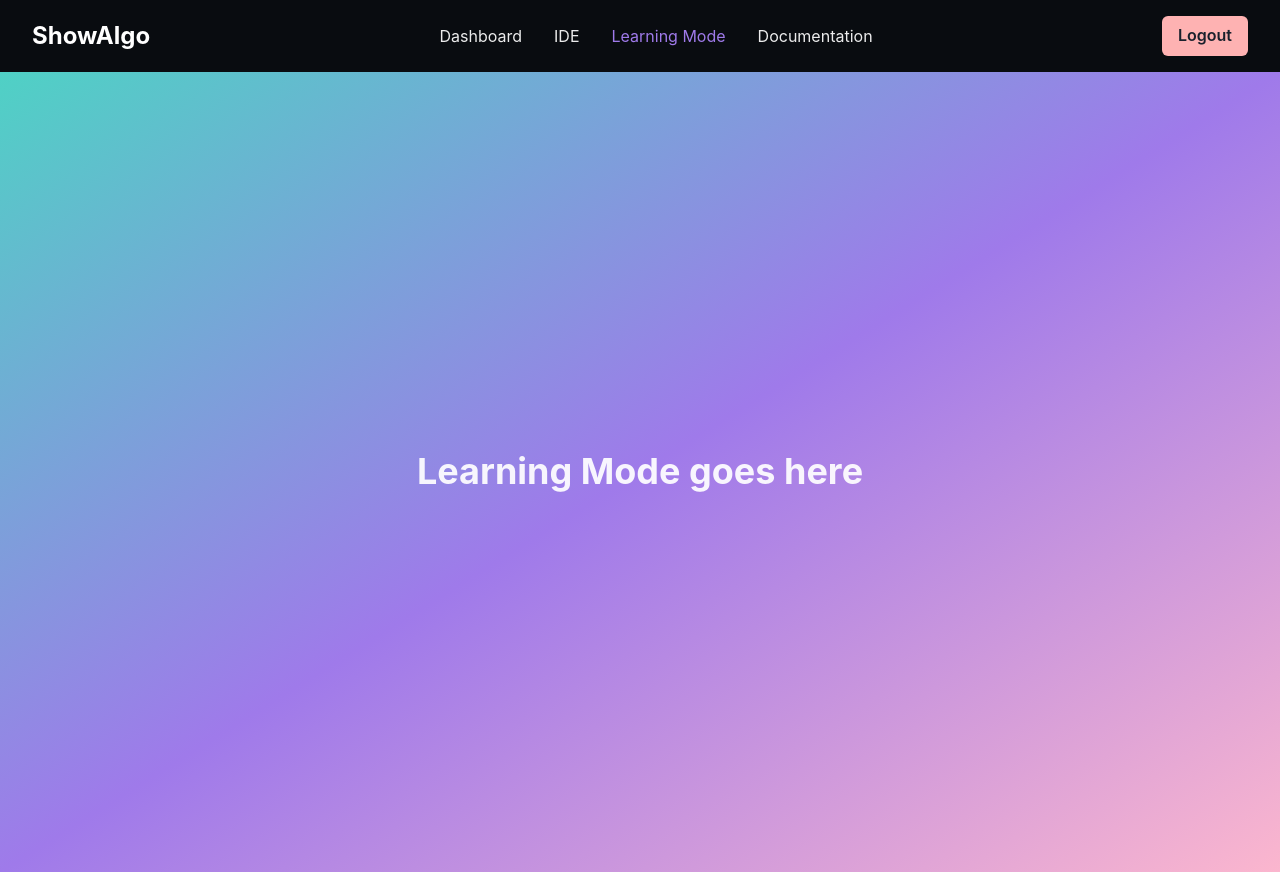
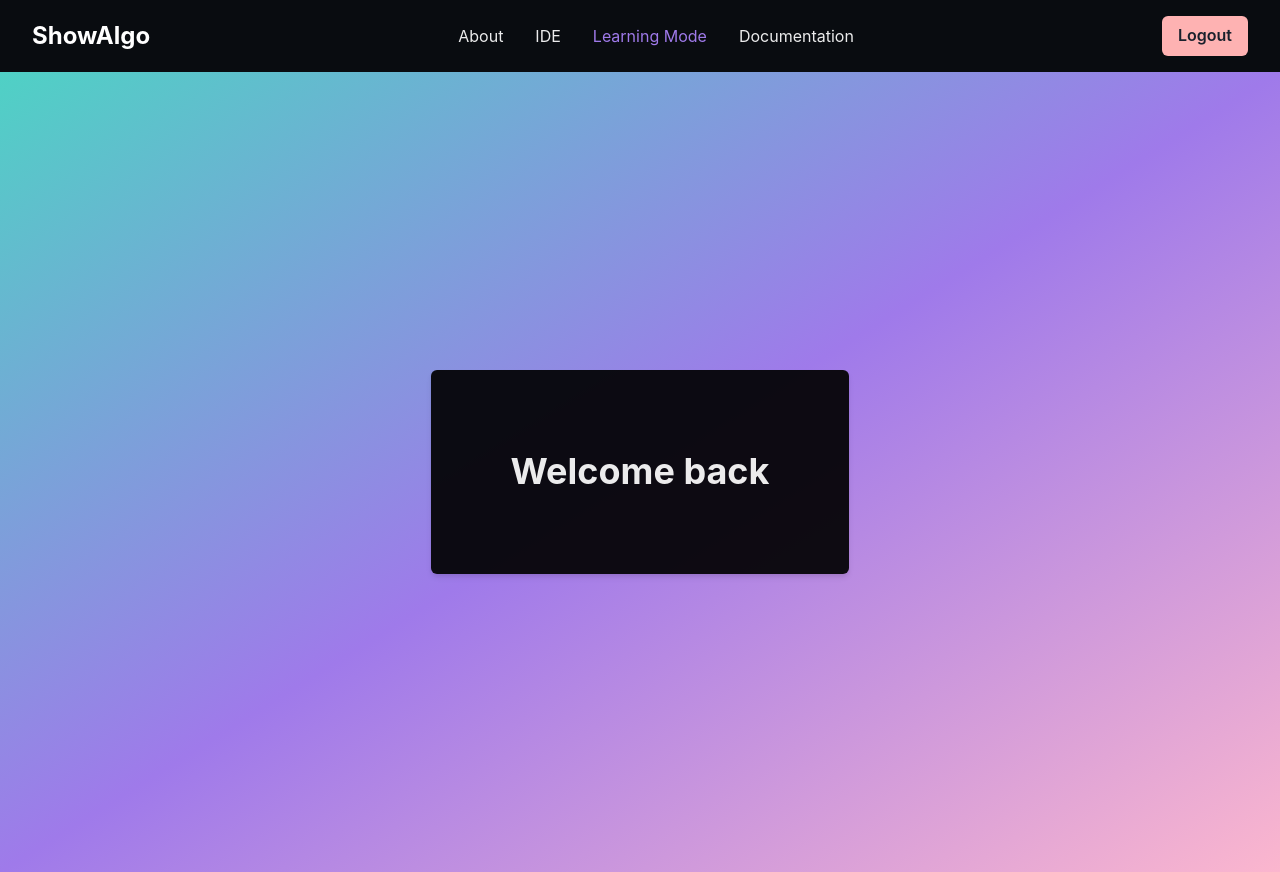
Before and after one commit to TaahirSuleman/ShowAlgo, a React (Vite) app in the folder frontend/: page /learning-mode in a window 1280 px wide. Built offline with nearby package versions, Linux system fonts and the light colour scheme; no server answers.

Commit message:
Changed dashboard to About page

```diff
--- a/frontend/src/App.jsx
+++ b/frontend/src/App.jsx
@@ -3,7 +3,7 @@
 import Home from "./pages/Home";
 import Register from "./pages/Register";
 import Login from "./pages/Login";
-import Dashboard from "./pages/Dashboard";
+import About from "./pages/About";
 import axios from "axios";
 import { ChakraProvider } from "@chakra-ui/react";
 import theme from "./theme";
@@ -24,7 +24,7 @@
           <Route path="/" element={<Home />} />
           <Route path="/register" element={<Register />} />
           <Route path="/login" element={<Login />} />
-          <Route path="/dashboard" element={<Dashboard />} />
+          <Route path="/about" element={<About />} />
           <Route path="/ide" element={<IDE />}></Route>
           <Route path="/learning-mode" element={<LearningMode />}></Route>
           <Route path="/documentation" element={<Documentation />}></Route>
--- a/frontend/src/components/NavBar.jsx
+++ b/frontend/src/components/NavBar.jsx
@@ -56,7 +56,7 @@
 
       <ul className={menuOpen ? "open" : ""}>
         <li>
-          <NavLink to="/dashboard">Dashboard</NavLink>
+          <NavLink to="/about">About</NavLink>
         </li>
         <li>
           <NavLink to="/ide">IDE</NavLink>
--- /dev/null
+++ b/frontend/src/pages/About.jsx
@@ -0,0 +1,24 @@
+import React from "react";
+import { useState, useEffect } from "react";
+import { Center, Heading, Stack } from "@chakra-ui/react";
+import { useNavigate } from "react-router-dom";
+import NavBar from "../components/NavBar";
+
+function About() {
+  return (
+    <div>
+      <NavBar/>
+      <Center
+        h="100vh"
+        bgGradient="linear(to-br, teal.300, purple.400, pink.200)"
+        flexDirection="column"
+      >
+        <Heading>
+          About page goes here
+        </Heading>
+      </Center>
+    </div>
+  );
+}
+
+export default About;
--- a/frontend/src/pages/Dashboard.jsx
+++ /dev/null
@@ -1,37 +0,0 @@
-import React from "react";
-import { useState, useEffect } from "react";
-import { Center, Heading, Stack } from "@chakra-ui/react";
-import { useNavigate } from "react-router-dom";
-import NavBar from "../components/NavBar";
-
-function Dashboard() {
-  const navigate = useNavigate();
-  // access the user state from the UserContext
-  const [user, setUser] = useState(null);
-
-  useEffect(() => {
-    // Retrieve user data from localStorage
-    const storedUser = localStorage.getItem("user");
-    if (storedUser) {
-      setUser(JSON.parse(storedUser));
-    }
-  }, []); // Empty dependency array means this runs once on mount
-
-  return (
-    <div>
-      <NavBar/>
-      <Center
-        h="100vh"
-        bgGradient="linear(to-br, teal.300, purple.400, pink.200)"
-        flexDirection="column"
-      >
-        <Stack boxShadow="md" bg="blackAlpha.900" p="20" rounded="md">
-          <Heading>Welcome back</Heading>
-          {user && <Heading as="h3">Hi {user.username}!</Heading>}
-        </Stack>
-      </Center>
-    </div>
-  );
-}
-
-export default Dashboard;
--- a/frontend/src/pages/LearningMode.jsx
+++ b/frontend/src/pages/LearningMode.jsx
@@ -1,23 +1,36 @@
-import { Center, Heading } from '@chakra-ui/react'
-import React from 'react'
+import { Center, Heading, Stack } from '@chakra-ui/react'
+import React, { useEffect, useState } from 'react'
 import NavBar from '../components/NavBar'
+import { useNavigate } from 'react-router-dom';
 
 function LearningMode() {
+  const navigate = useNavigate();
+  // access the user state from the UserContext
+  const [user, setUser] = useState(null);
+
+  useEffect(() => {
+    // Retrieve user data from localStorage
+    const storedUser = localStorage.getItem("user");
+    if (storedUser) {
+      setUser(JSON.parse(storedUser));
+    }
+  }, []); // Empty dependency array means this runs once on mount
+
   return (
     <div>
-    <NavBar/>
+      <NavBar/>
       <Center
         h="100vh"
-        p="10"
         bgGradient="linear(to-br, teal.300, purple.400, pink.200)"
         flexDirection="column"
       >
-        <Heading>
-          Learning Mode goes here
-        </Heading>
+        <Stack boxShadow="md" bg="blackAlpha.900" p="20" rounded="md">
+          <Heading>Welcome back</Heading>
+          {user && <Heading as="h3">Hi {user.username}!</Heading>}
+        </Stack>
       </Center>
     </div>
-  )
+  );
 }
 
 export default LearningMode
--- a/frontend/src/pages/Login.jsx
+++ b/frontend/src/pages/Login.jsx
@@ -47,7 +47,7 @@
         // clear the form
         setData({});
         // redirect to login page
-        navigate("/dashboard");
+        navigate("/about");
         toast({
           title: "Success",
           description: "Login Successful! Welcome back!",
```
